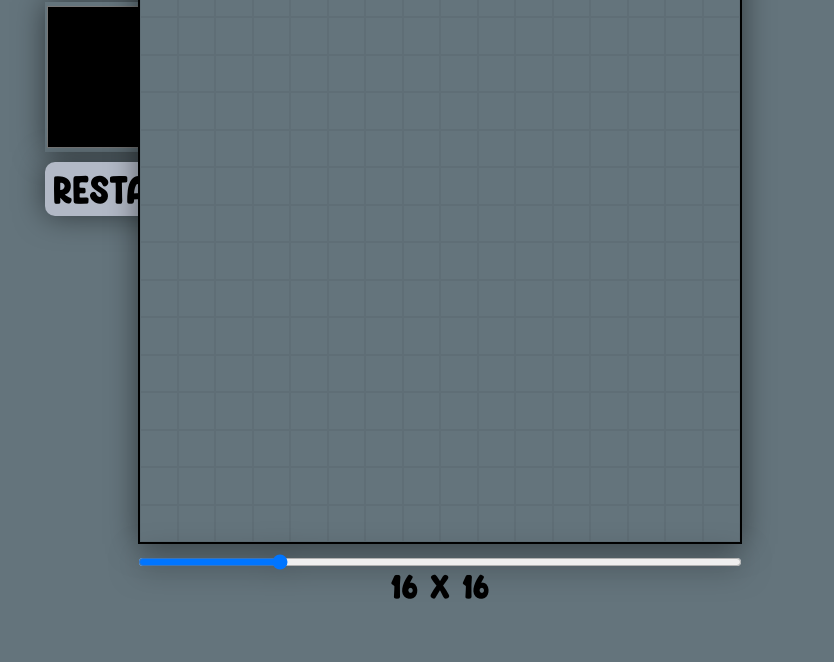
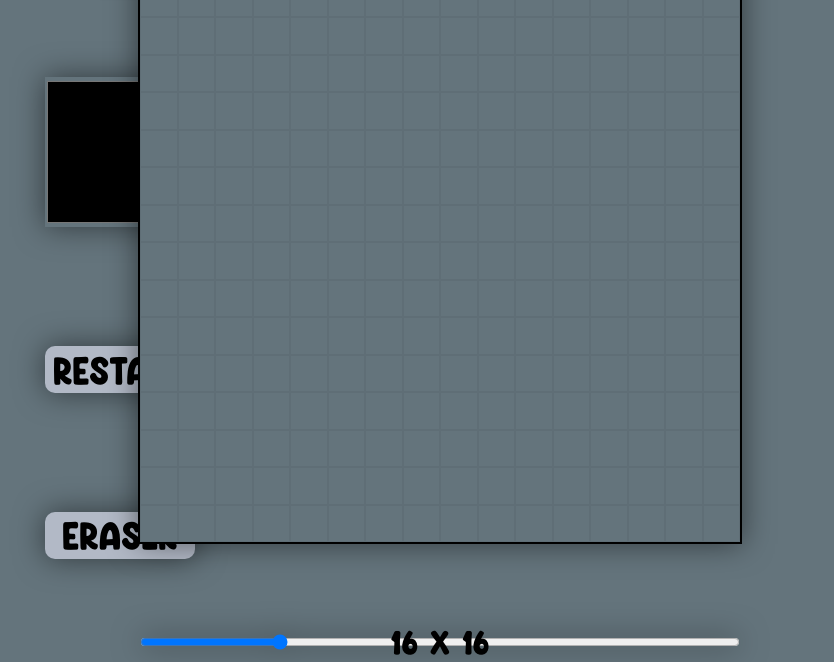
Before and after one commit to nachogutman/Etch-A-Sketch, a plain HTML site: page index.html in a window 1280 px wide. Shown: the part 158-820 px from the top of the page, without its empty margins (200-1034 px from the left). Drawn offline with Linux system fonts and the light colour scheme.

Commit message:
Mouse & Click, Eraser not done

```diff
--- a/index.html
+++ b/index.html
@@ -10,8 +10,11 @@
     <body>
         <h1 id="title"> Etch a skcetch</h1>
 
-        <input type="color" id="colorSelector">
-        <button id="restart" onclick="restartFunction();"> Restart </button>
+        <div class="options">
+            <input type="color" id="colorSelector">
+            <button class="buttons" onclick="restartFunction();"> Restart </button>
+            <button class="buttons"> Eraser </button>
+        </div>
 
         <div class="grid-container"></div>
 
--- a/site.css
+++ b/site.css
@@ -39,27 +39,29 @@
     border: .5px solid rgba(0, 0, 0, 0.05);
 }
 
-#colorSelector{
+.options{
+    display: flex;
+    flex-direction: column;
+    justify-content: space-around;
+    height: 600px;
+    width: 150px;
+
     position: absolute;
-    top: 20%;
+    top: 22%;
     -ms-transform: translate(-50%);
     transform: translate(-50%);
     margin-left: 25%;
+}
 
+#colorSelector{
     height: 150px;
     width: 150px;
     border: none;
     filter: drop-shadow(0 0 15px rgba(0, 0, 0, .5));
 }
 
-#restart{
-    position: absolute;
-    top: 40%;
-    -ms-transform: translate(-50%);
-    transform: translate(-50%);
-    margin-left: 25%;
+.buttons{
     padding: .3%;
-
     width: 150px;
     border: none;
     border-radius: 10px;
@@ -67,18 +69,16 @@
     font-size: 35px;
     filter: drop-shadow(0 0 15px rgba(0, 0, 0, .5));
 }
-
-#restart:hover{
+.buttons:hover{
     background-color: #a4acbc;
 }
 
 #size{
     height: 26px;
     width: 600px;
-    border: 2px solid black;
 
     position: absolute;
-    top: 90%;
+    top: 100%;
     left: 50%;
     -ms-transform: translate(-50%, -50%);
     transform: translate(-50%, -50%);
@@ -87,7 +87,7 @@
 
 #number{
     position: absolute;
-    top: 93%;
+    top: 100%;
     left: 50%;
     -ms-transform: translate(-50%, -50%);
     transform: translate(-50%, -50%);
--- a/site.js
+++ b/site.js
@@ -6,10 +6,14 @@ function start(length){
         divs.classList.add('pixel');
         container.appendChild(divs);
 
-        divs.addEventListener('mouseover', () => {
-            divs.style.backgroundColor = color;
-            divs.style.border = 'none';
-        })
+        divs.addEventListener('mousemove', function(e){
+            console.log(e);
+            if(e.buttons==1)
+            {
+                divs.style.backgroundColor = color;
+                divs.style.border = 'none';
+            }
+        });
 
     }
 
```
